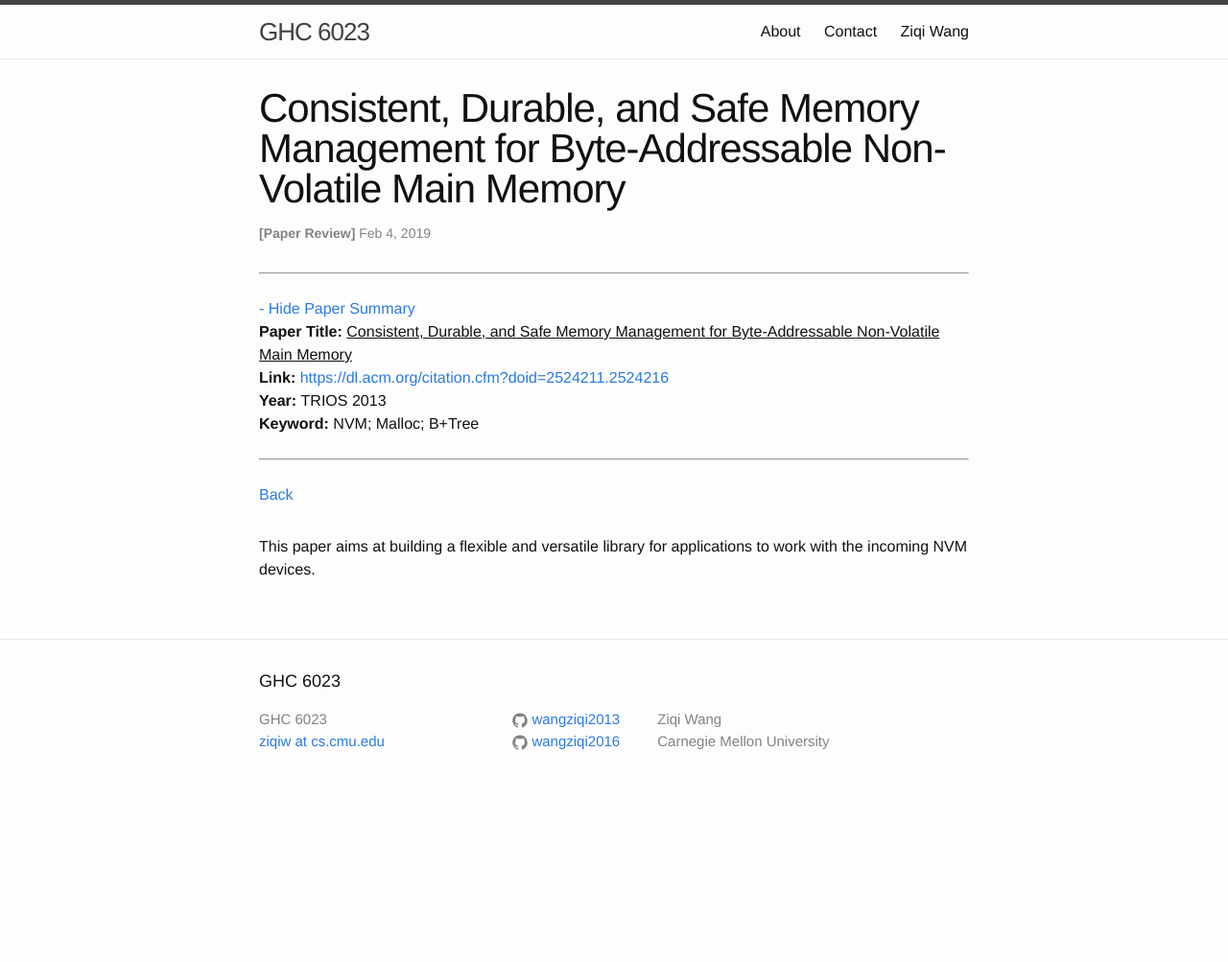
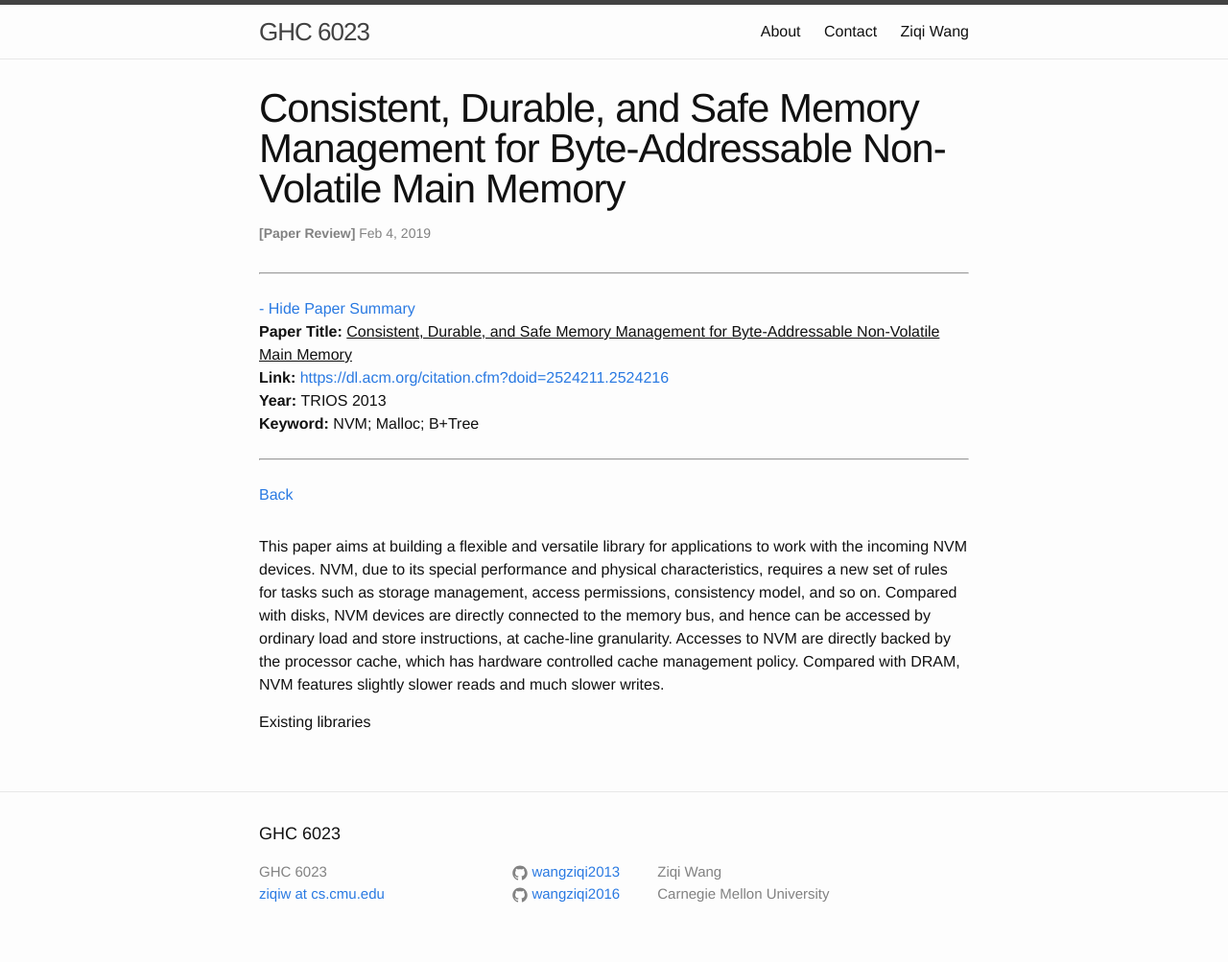
Before and after one commit to wangziqi2013/wangziqi2013.github.io, a Jekyll site: the page built from _posts/2019-02-04-consistent-durable-and-safe.markdown, in a window 1280 px wide. Shown: the whole page at 96% size. Built offline with Jekyll 4.4.1, drawn with Linux system fonts in a browser that asks for light colours; before the commit the page ends 900 px from its top, so only the background shows below that.

Commit message:
Working on comparison

```diff
--- a/_posts/2019-02-04-consistent-durable-and-safe.markdown
+++ b/_posts/2019-02-04-consistent-durable-and-safe.markdown
@@ -14,3 +14,10 @@ version_mgmt:
 ---
 
 This paper aims at building a flexible and versatile library for applications to work with the incoming NVM devices.
+NVM, due to its special performance and physical characteristics, requires a new set of rules for tasks such as
+storage management, access permissions, consistency model, and so on. Compared with disks, NVM devices are directly
+connected to the memory bus, and hence can be accessed by ordinary load and store instructions, at cache-line granularity.
+Accesses to NVM are directly backed by the processor cache, which has hardware controlled cache management policy.
+Compared with DRAM, NVM features slightly slower reads and much slower writes.
+
+Existing libraries
```
